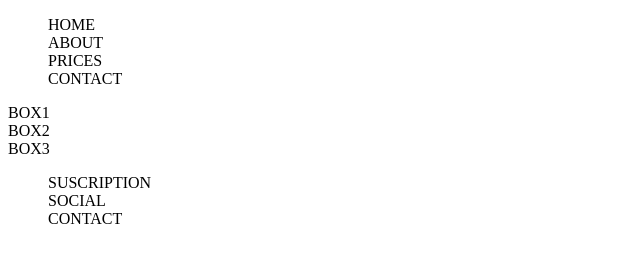
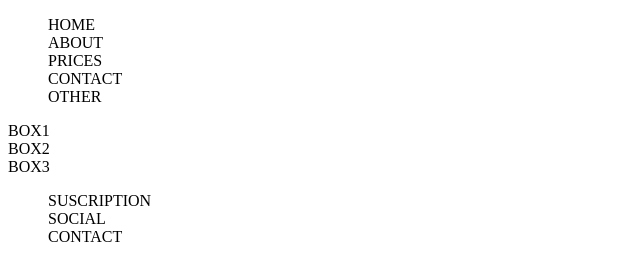
Before and after one commit to PAOLAAGUTIERREZL/Practica1, a plain HTML site: page index.html in a window 1280 px wide. Shown: the whole page, without its empty margins (0-640 px from the left). Drawn offline with Linux system fonts and the light colour scheme.

Commit message:
update header

```diff
--- a/index.html
+++ b/index.html
@@ -15,6 +15,7 @@
         <li>ABOUT</li>
         <li>PRICES</li>
         <li>CONTACT</li>
+        <li>OTHER</li>
        </ul>
        </nav>
     </header>
```
